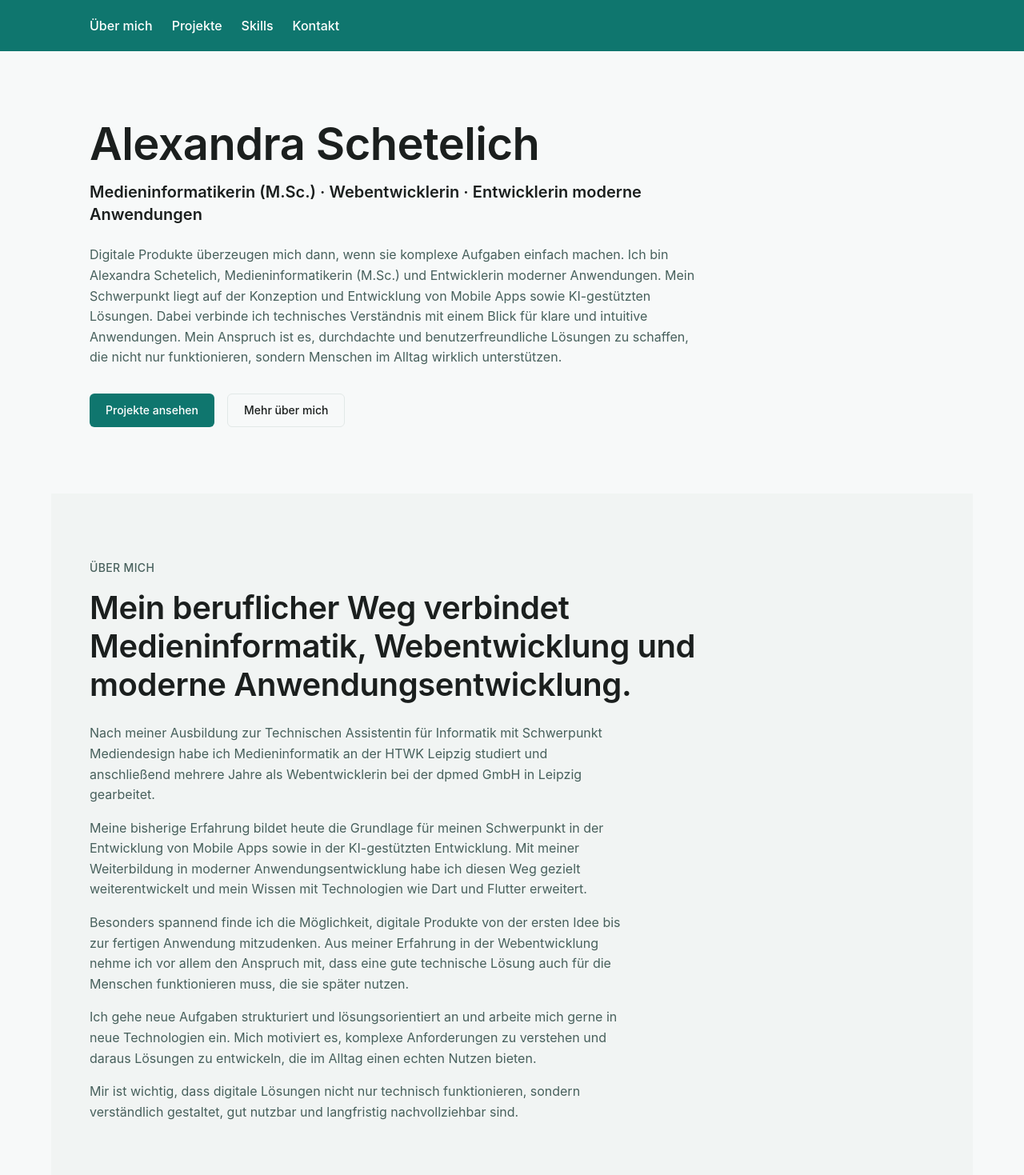
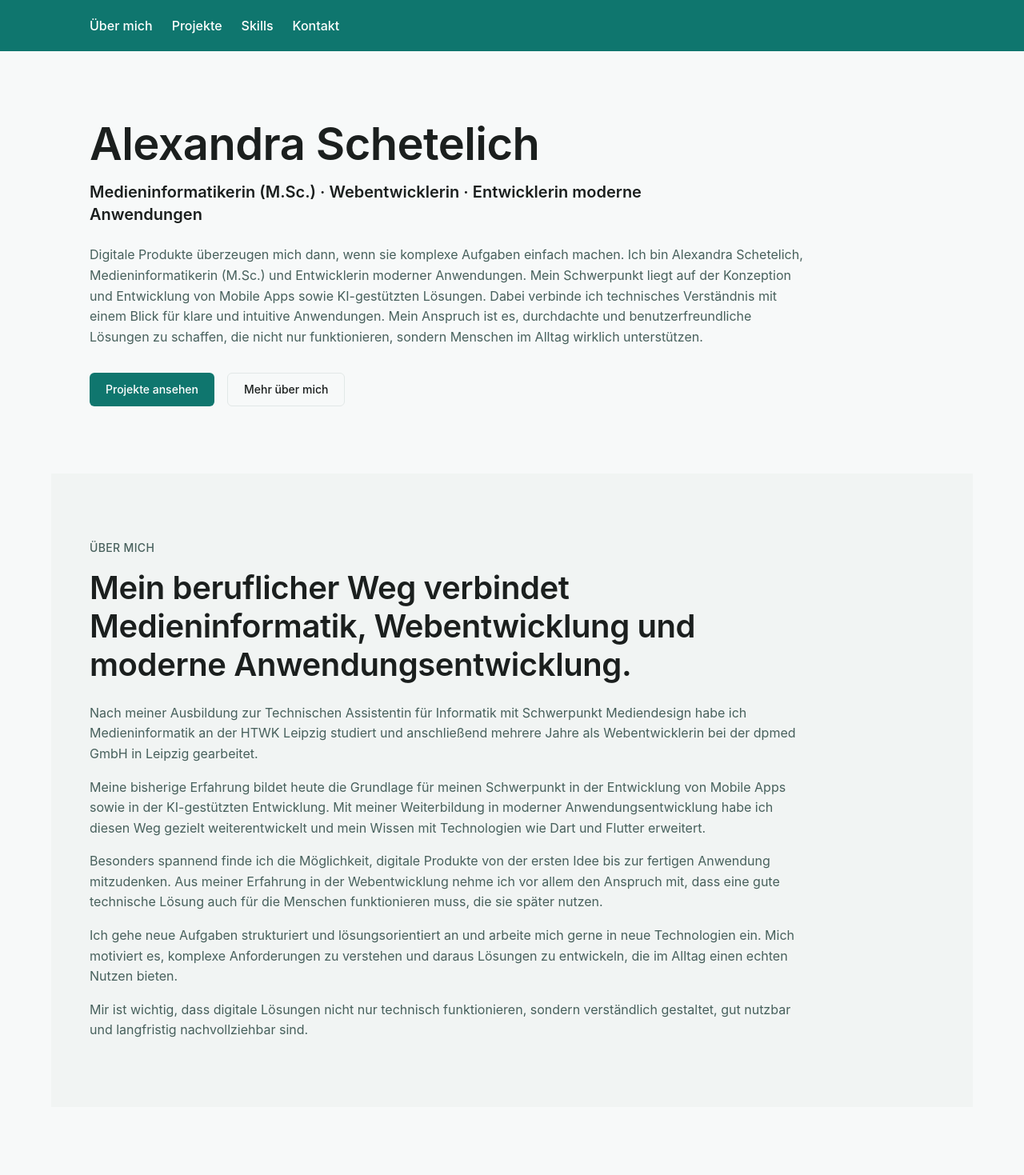
Before and after one commit to Alexandra-S-new/portfolio-alexandra-schetelich, a React (Vite) app: page / in a window 1280 px wide. Shown: the top 1469 px of the page at 80% size. Built offline with nearby package versions, Linux system fonts and the light colour scheme.

Commit message:
größe geändert

```diff
--- a/src/pages/Home.tsx
+++ b/src/pages/Home.tsx
@@ -50,7 +50,7 @@ export function Home() {
             Webentwicklung mit Blick für Struktur, Gestaltung und Nutzer.
           </h2> */}
 
-          <p className="mt-6 max-w-3xl text-text-muted">
+          <p className="mt-6 max-w-4xl text-text-muted">
             Digitale Produkte überzeugen mich dann, wenn sie komplexe Aufgaben einfach machen.
 
             Ich bin Alexandra Schetelich, Medieninformatikerin (M.Sc.) und Entwicklerin moderner Anwendungen.
@@ -85,7 +85,7 @@ export function Home() {
             Mein beruflicher Weg verbindet Medieninformatik, Webentwicklung und moderne Anwendungsentwicklung.
           </h2>
 
-          <div className="mt-6 max-w-2xl space-y-4 text-text-muted">
+          <div className="mt-6 max-w-4xl space-y-4 text-text-muted">
             <p>
               Nach meiner Ausbildung zur Technischen Assistentin für Informatik mit Schwerpunkt Mediendesign
               habe ich Medieninformatik an der HTWK Leipzig studiert und anschließend mehrere Jahre als
```
